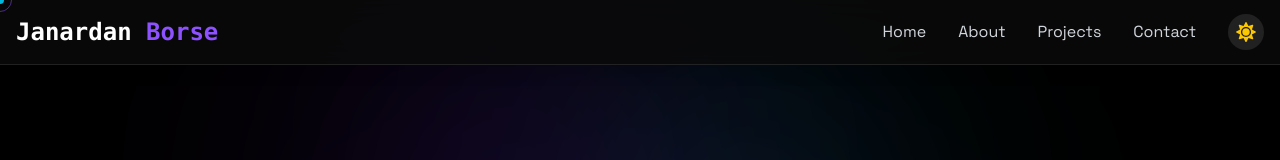
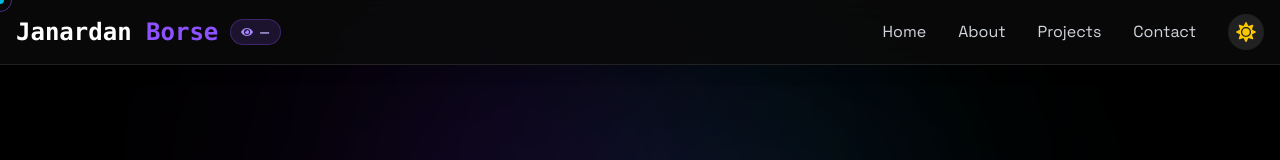
Before and after one commit to janardan04/Janardanborse-Portfolio, a React (Vite) app: page / in a window 1280 px wide. Shown: the top 160 px of the page. Built offline with nearby package versions, Linux system fonts and the light colour scheme; no server answers; the HTML template or start-up script is replaced by a standard one.

Commit message:
added google verification meta

```diff
--- a/src/components/Navbar.jsx
+++ b/src/components/Navbar.jsx
@@ -1,19 +1,68 @@
-import { useEffect } from "react";
-import { FaSun, FaMoon } from "react-icons/fa";
+import { useEffect, useState } from "react";
+import { FaSun, FaMoon, FaEye } from "react-icons/fa";
 
 export const Navbar = ({ menuOpen, setMenuOpen, isDarkMode, setIsDarkMode }) => {
+  const [visitorCount, setVisitorCount] = useState(null);
+  const [countLoading, setCountLoading] = useState(true);
+
   useEffect(() => {
     document.body.style.overflow = menuOpen ? "hidden" : "";
   }, [menuOpen]);
+
+  // Fetch & increment visitor count on mount
+  useEffect(() => {
+    const fetchCount = async () => {
+      try {
+        const res = await fetch(
+          "https://api.counterapi.dev/v1/janardan04-portfolio/visits/up"
+        );
+        const data = await res.json();
+        setVisitorCount(data.count);
+      } catch {
+        setVisitorCount(null);
+      } finally {
+        setCountLoading(false);
+      }
+    };
+    fetchCount();
+  }, []);
+
+  const formatCount = (num) => {
+    if (num === null) return "—";
+    return num.toLocaleString();
+  };
+
+  const CounterBadge = ({ size = "sm" }) => (
+    <div
+      className={`flex items-center gap-1.5 px-2.5 py-1 rounded-full
+        bg-violet-100/80 dark:bg-violet-500/15
+        border border-violet-200 dark:border-violet-500/30
+        backdrop-blur-sm transition-all duration-300
+        ${size === "sm" ? "text-xs" : "text-sm"}`}
+      title="Total page views"
+    >
+      <FaEye className="text-violet-500 dark:text-violet-400" size={size === "sm" ? 12 : 14} />
+      {countLoading ? (
+        <span className="w-8 h-3 bg-violet-300/40 dark:bg-violet-500/30 rounded animate-pulse"></span>
+      ) : (
+        <span className="font-semibold text-violet-700 dark:text-violet-300 tabular-nums">
+          {formatCount(visitorCount)}
+        </span>
+      )}
+    </div>
+  );
 
   return (
     <nav className="fixed top-0 w-full z-40 bg-white/80 dark:bg-[rgba(10,10,10,0.8)] backdrop-blur-lg border-b border-gray-200 dark:border-white/10 shadow-sm dark:shadow-lg transition-colors duration-300">
       <div className="max-w-7xl mx-auto px-4">
         <div className="flex justify-between items-center h-16">
-          <a href="#home" className="font-mono text-2xl font-bold text-gray-900 dark:text-white">
-            {" "}
-            Janardan<span className="text-violet-500"> Borse</span>{" "}
-          </a>
+          <div className="flex items-center gap-3">
+            <a href="#home" className="font-mono text-2xl font-bold text-gray-900 dark:text-white">
+              {" "}
+              Janardan<span className="text-violet-500"> Borse</span>{" "}
+            </a>
+            <CounterBadge size="sm" />
+          </div>
 
           {/* Theme Toggle & Mobile Menu Container */}
           <div className="flex items-center space-x-4 md:hidden">
```
